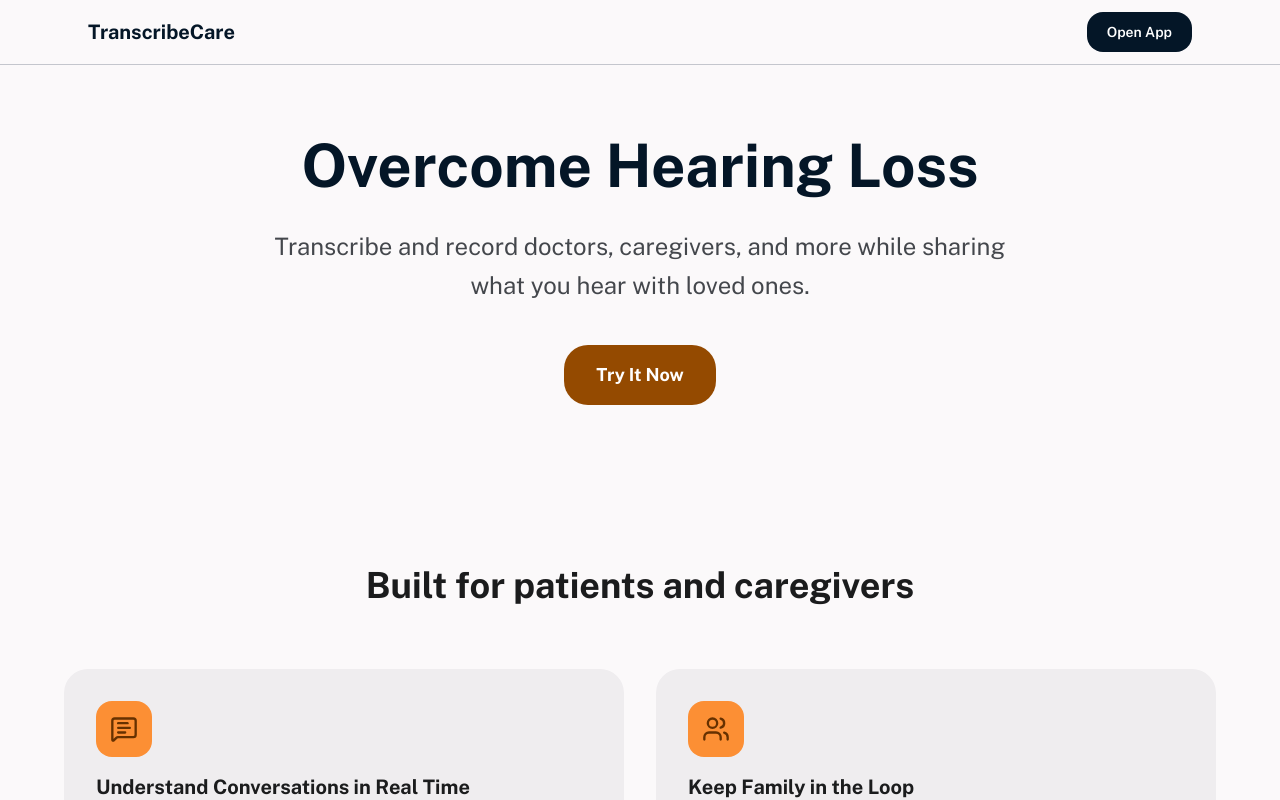
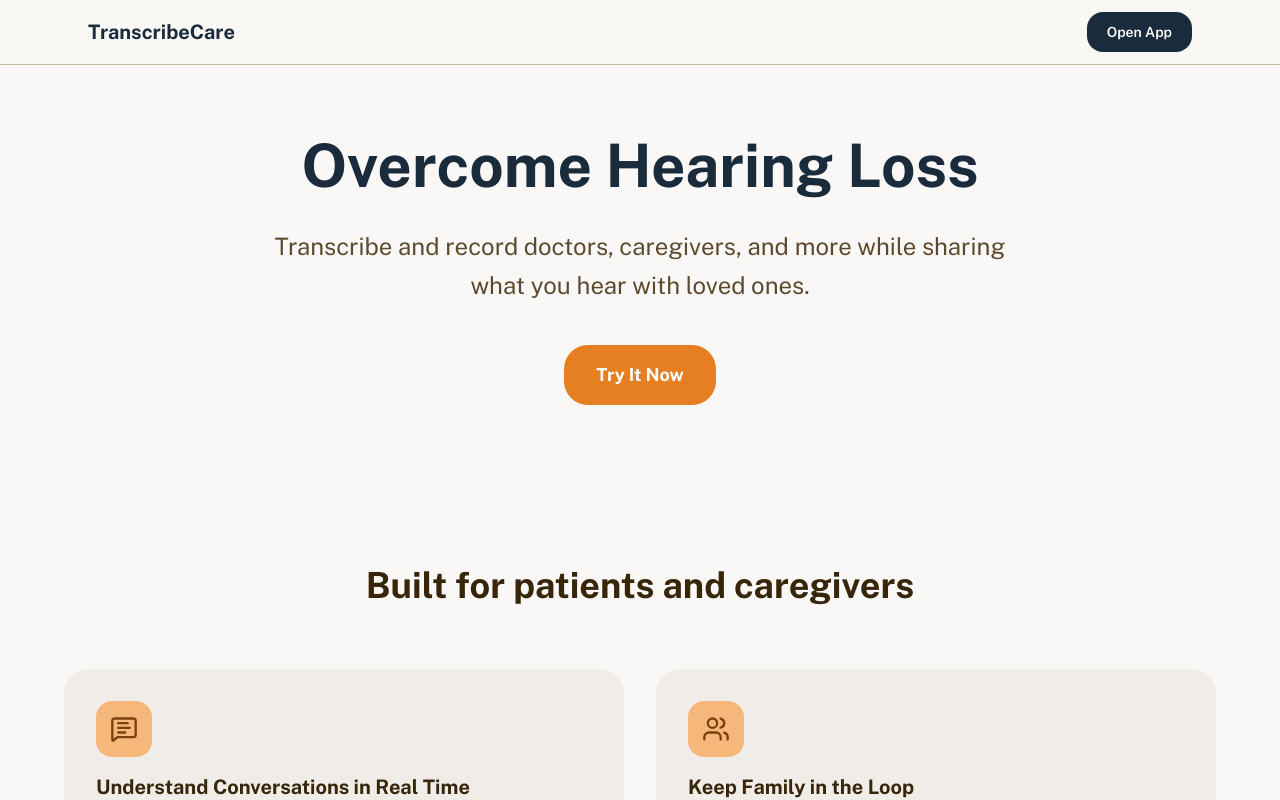
Before and after one commit to Gregory-Ledray/transcribecare, a React (Vite) app in the folder web/: page / in a window 1280 px wide. Shown: the top 800 px of the page. Built offline with nearby package versions, Linux system fonts and the light colour scheme.

Commit message:
update theme colors

```diff
--- a/web/src/index.css
+++ b/web/src/index.css
@@ -5,26 +5,31 @@
   --font-sans: "Public Sans", ui-sans-serif, system-ui, sans-serif;
 
   /* Color Palette */
-  --color-primary: #041627;
+  --color-primary: #1A2B3C;
   --color-on-primary: #ffffff;
-  --color-primary-container: #1a2b3c;
-  --color-on-primary-container: #8192a7;
+  --color-primary-container: #2d4a64;
+  --color-on-primary-container: #a8c4dc;
 
-  --color-secondary: #944a00;
+  --color-secondary: #E67E22;
   --color-on-secondary: #ffffff;
-  --color-secondary-container: #fc8f34;
-  --color-on-secondary-container: #663100;
+  --color-secondary-container: #f5b87a;
+  --color-on-secondary-container: #7a4210;
 
-  --color-background: #fbf9fa;
-  --color-surface: #fbf9fa;
-  --color-surface-container: #efedef;
-  --color-surface-container-high: #e9e7e9;
+  --color-tertiary: #38260B;
+  --color-on-tertiary: #ffffff;
+  --color-tertiary-container: #6b4d1f;
+  --color-on-tertiary-container: #d4a85c;
 
-  --color-on-background: #1b1c1d;
-  --color-on-surface: #1b1c1d;
-  --color-on-surface-variant: #44474c;
+  --color-background: #faf8f6;
+  --color-surface: #faf8f6;
+  --color-surface-container: #f0ece8;
+  --color-surface-container-high: #e8e3de;
 
-  --color-outline-variant: #c4c6cd;
+  --color-on-background: #38260B;
+  --color-on-surface: #38260B;
+  --color-on-surface-variant: #5c4a2e;
+
+  --color-outline-variant: #c9b99e;
   --color-error: #ba1a1a;
   --color-on-error: #ffffff;
   --color-error-container: #ffdad6;
```
